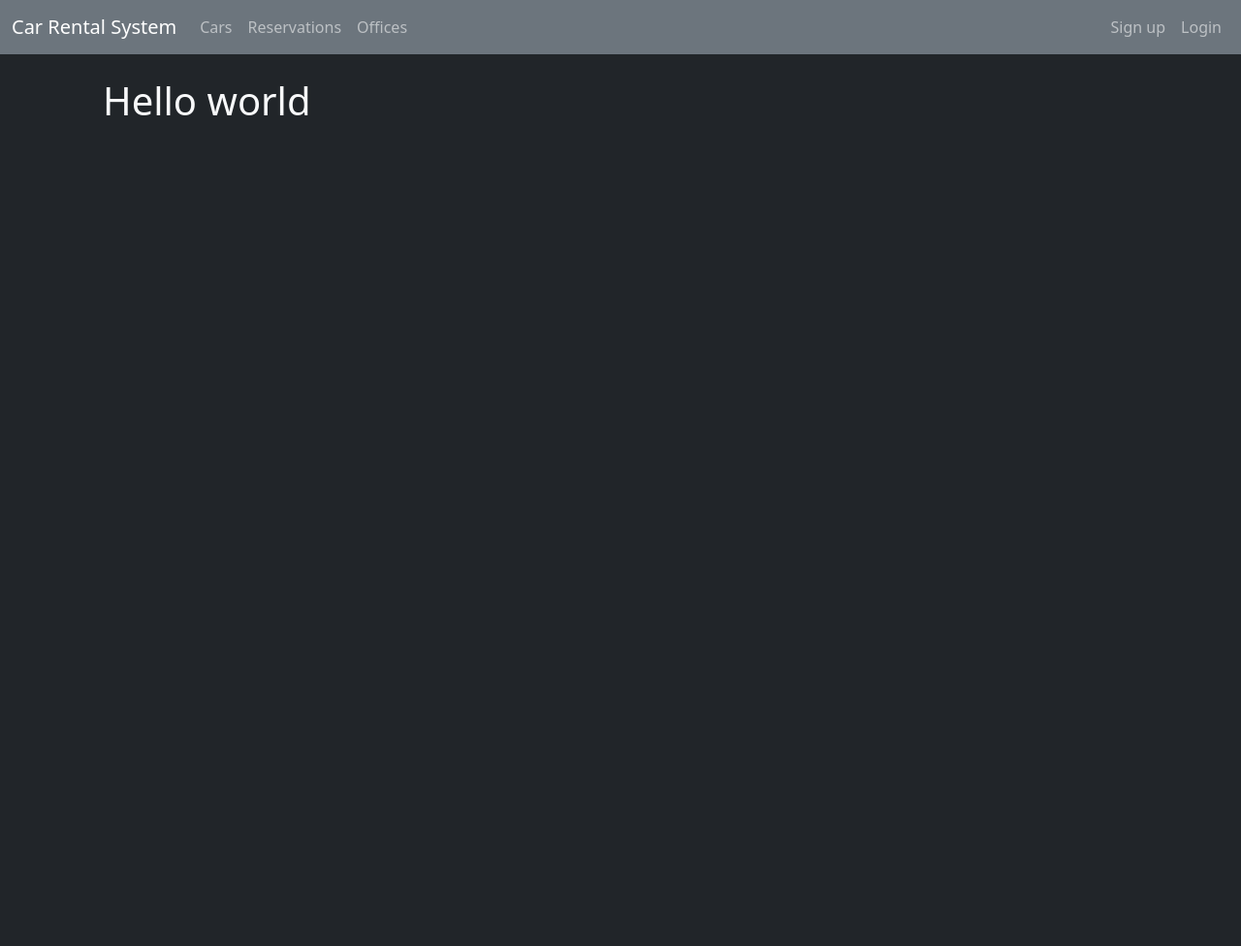
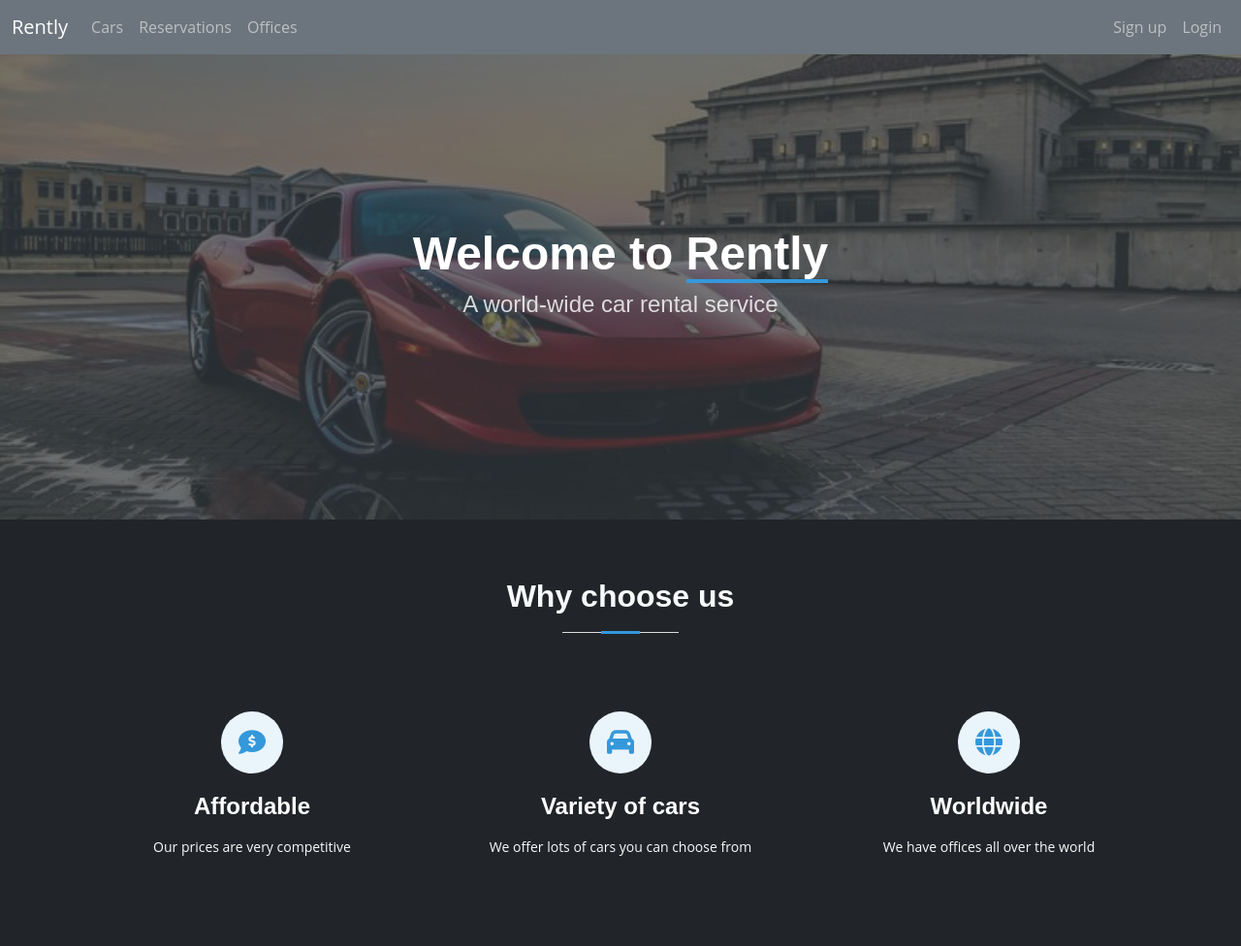
Before and after one commit to Youssef1313/Car-Rental-System, a Django app: page / in a window 1280 px wide. Shown: the whole page at 97% size. Before the commit the page ends 119 px from the top, so only its background shows below. Run offline with Django 4.2, Linux system fonts and the light colour scheme; some libraries are stand-ins or nearby versions.

Commit message:
Add home page (#44)

```diff
--- a/project/project/settings.py
+++ b/project/project/settings.py
@@ -123,6 +123,10 @@ USE_TZ = True
 
 STATIC_URL = 'static/'
 
+STATICFILES_DIRS = [
+    BASE_DIR / 'static',
+]
+
 # Default primary key field type
 # https://docs.djangoproject.com/en/4.0/ref/settings/#default-auto-field
 
--- a/project/project/views.py
+++ b/project/project/views.py
@@ -2,4 +2,4 @@ from django.shortcuts import render
 
 
 def home(request):
-    return render(request, "home.html")
+    return render(request, "home.html", {"is_home": True})
--- /dev/null
+++ b/project/static/css/style.css
@@ -0,0 +1,225 @@
+/**
+* Template Name: Lumia - v4.7.0
+* Template URL: https://bootstrapmade.com/lumia-bootstrap-business-template/
+* Author: BootstrapMade.com
+* License: https://bootstrapmade.com/license/
+*/
+
+
+/*--------------------------------------------------------------
+# General
+--------------------------------------------------------------*/
+
+body {
+    font-family: "Open Sans", sans-serif;
+    color: #444444;
+}
+
+a {
+    color: #3498db;
+    text-decoration: none;
+}
+
+a:hover {
+    color: #5faee3;
+    text-decoration: none;
+}
+
+h1,
+h2,
+h3,
+h4,
+h5,
+h6 {
+    font-family: "Raleway", sans-serif;
+}
+
+
+/*--------------------------------------------------------------
+  # Hero Section
+  --------------------------------------------------------------*/
+
+#hero {
+    width: 100%;
+    height: 60vh;
+    background: url("../img/hero-bg.jpg") center center;
+    background-size: cover;
+    position: relative;
+    padding: 0;
+}
+
+#hero:before {
+    content: "";
+    background: rgba(56, 64, 70, 0.7);
+    position: absolute;
+    bottom: 0;
+    top: 0;
+    left: 0;
+    right: 0;
+}
+
+#hero .container {
+    z-index: 2;
+}
+
+#hero h1 {
+    margin: 0 0 10px 0;
+    font-size: 48px;
+    font-weight: 700;
+    line-height: 56px;
+    color: #fff;
+}
+
+#hero h1 span {
+    border-bottom: 4px solid #3498db;
+}
+
+#hero h2 {
+    color: rgba(255, 255, 255, 0.8);
+    margin-bottom: 30px;
+    font-size: 24px;
+}
+
+#hero .btn-get-started {
+    font-family: "Poppins", sans-serif;
+    font-weight: 400;
+    font-size: 13px;
+    letter-spacing: 2px;
+    display: inline-block;
+    padding: 12px 28px;
+    border-radius: 4px;
+    transition: ease-in-out 0.3s;
+    color: #fff;
+    background: #3498db;
+    text-transform: uppercase;
+}
+
+#hero .btn-get-started:hover {
+    background: #4ea5e0;
+}
+
+@media (max-width: 992px) {
+    #hero {
+        height: calc(100vh - 70px);
+    }
+}
+
+@media (max-width: 768px) {
+    #hero h1 {
+        font-size: 30px;
+        line-height: 36px;
+    }
+    #hero h2 {
+        font-size: 18px;
+        line-height: 24px;
+        margin-bottom: 30px;
+    }
+}
+
+
+/*--------------------------------------------------------------
+  # Sections General
+  --------------------------------------------------------------*/
+
+section {
+    padding: 60px 0;
+}
+
+.section-bg {
+    background-color: #f7fbfe;
+}
+
+.section-title {
+    text-align: center;
+    padding-bottom: 30px;
+}
+
+.section-title h2 {
+    font-size: 32px;
+    font-weight: 600;
+    margin-bottom: 20px;
+    padding-bottom: 20px;
+    position: relative;
+}
+
+.section-title h2::before {
+    content: "";
+    position: absolute;
+    display: block;
+    width: 120px;
+    height: 1px;
+    background: #ddd;
+    bottom: 1px;
+    left: calc(50% - 60px);
+}
+
+.section-title h2::after {
+    content: "";
+    position: absolute;
+    display: block;
+    width: 40px;
+    height: 3px;
+    background: #3498db;
+    bottom: 0;
+    left: calc(50% - 20px);
+}
+
+.section-title p {
+    margin-bottom: 0;
+}
+
+
+/*--------------------------------------------------------------
+  # What We Do
+  --------------------------------------------------------------*/
+
+.why-choose-us .icon-box {
+    text-align: center;
+    padding: 30px 20px;
+    transition: all ease-in-out 0.3s;
+}
+
+.why-choose-us .icon-box .icon {
+    margin: 0 auto;
+    width: 64px;
+    height: 64px;
+    background: #eaf4fb;
+    border-radius: 50px;
+    display: flex;
+    align-items: center;
+    justify-content: center;
+    margin-bottom: 20px;
+    transition: ease-in-out 0.3s;
+}
+
+.why-choose-us .icon-box .icon i {
+    color: #3498db;
+    font-size: 28px;
+}
+
+.why-choose-us .icon-box h4 {
+    font-weight: 700;
+    margin-bottom: 15px;
+    font-size: 24px;
+}
+
+.why-choose-us .icon-box h4 a {
+    color: white;
+    transition: ease-in-out 0.3s;
+}
+
+.why-choose-us .icon-box p {
+    line-height: 24px;
+    font-size: 14px;
+    margin-bottom: 0;
+}
+
+.why-choose-us .icon-box:hover {
+    border-color: #fff;
+    box-shadow: 0px 0 25px 0 rgba(0, 0, 0, 0.1);
+}
+
+.why-choose-us .icon-box:hover h4 a,
+.why-choose-us .icon-box:hover .icon i {
+    color: #3498db;
+}
--- a/project/templates/base.html
+++ b/project/templates/base.html
@@ -8,17 +8,20 @@
     <link href="https://cdn.jsdelivr.net/npm/bootstrap@5.0.2/dist/css/bootstrap.min.css" rel="stylesheet"
         integrity="sha384-EVSTQN3/azprG1Anm3QDgpJLIm9Nao0Yz1ztcQTwFspd3yD65VohhpuuCOmLASjC" crossorigin="anonymous">
 
+    {% block head_tag %}
+    {% endblock %}
+
     {% if title %}
         <title>{{ title }}</title>
     {% else %}
-        <title>Car Rental System</title>
+        <title>Rently</title>
     {% endif %}
 </head>
 
 <body class="bg-dark text-light">
     <nav class="navbar navbar-expand-lg navbar-dark bg-secondary">
         <div class="container-fluid">
-            <a class="navbar-brand" href="/">Car Rental System</a>
+            <a class="navbar-brand" href="/">Rently</a>
             <button class="navbar-toggler" type="button" data-bs-toggle="collapse"
                 data-bs-target="#navbarSupportedContent" aria-controls="navbarSupportedContent" aria-expanded="false"
                 aria-label="Toggle navigation">
@@ -65,6 +68,10 @@
         </div>
     </nav>
 
+    {% block home_content %}
+    {% endblock %}
+
+    {% if not is_home %}
         <main class="container">
             <div class="m-4">
                 {% if messages %}
@@ -78,7 +85,7 @@
                 {% endblock %}
             </div>
         </main>
-
+    {% endif %}
     <script src="https://cdn.jsdelivr.net/npm/bootstrap@5.0.2/dist/js/bootstrap.bundle.min.js"
         integrity="sha384-MrcW6ZMFYlzcLA8Nl+NtUVF0sA7MsXsP1UyJoMp4YLEuNSfAP+JcXn/tWtIaxVXM"
         crossorigin="anonymous"></script>
--- a/project/templates/customers.html
+++ b/project/templates/customers.html
@@ -28,7 +28,6 @@
     </form>
 </div>
 
-
 <table class="table table-dark table-striped">
     <thead>
         <tr>
--- a/project/templates/home.html
+++ b/project/templates/home.html
@@ -1,4 +1,58 @@
 {% extends 'base.html' %}
-{% block content %}
-    <h1>Hello world</h1>
+{% load static %}
+{% block head_tag %}
+<link href="{% static 'css/style.css' %}" rel="stylesheet">
+<script src="{% static 'js/fontawesome.js' %}" crossorigin="anonymous"></script>
+
 {% endblock %}
+{% block home_content %}
+  <!-- ======= Hero Section ======= -->
+  <section id="hero" class="d-flex flex-column justify-content-center align-items-center">
+    <div class="container text-center text-md-left" data-aos="fade-up">
+      <h1>Welcome to <span>Rently</span></h1>
+      <h2>A world-wide car rental service</h2>
+    </div>
+  </section><!-- End Hero -->
+
+  <main id="main">
+
+    <!-- ======= Why choose us ======= -->
+    <section id="why-choose-us" class="why-choose-us">
+      <div class="container">
+
+        <div class="section-title">
+          <h2>Why choose us</h2>
+        </div>
+
+        <div class="row">
+          <div class="col">
+            <div class="icon-box">
+              <div class="icon"><i class="fas fa-comment-dollar"></i></div>
+              <h4><a href="">Affordable</a></h4>
+              <p>Our prices are very competitive</p>
+            </div>
+          </div>
+
+          <div class="col">
+            <div class="icon-box">
+              <div class="icon"><i class="fas fa-car"></i></div>
+              <h4><a href="">Variety of cars</a></h4>
+              <p>We offer lots of cars you can choose from</p>
+            </div>
+          </div>
+
+          <div class="col">
+            <div class="icon-box">
+              <div class="icon"><i class="fas fa-globe"></i></div>
+              <h4><a href="">Worldwide</a></h4>
+              <p>We have offices all over the world</p>
+            </div>
+          </div>
+
+        </div>
+
+      </div>
+    </section><!-- End What We Do Section -->
+
+  </main><!-- End #main -->
+{% endblock %}
```
Also changed, not shown: project/static/img/hero-bg.jpg (added), project/static/js/fontawesome.js (added). Lines whose indentation alone changed are shown as unchanged.
